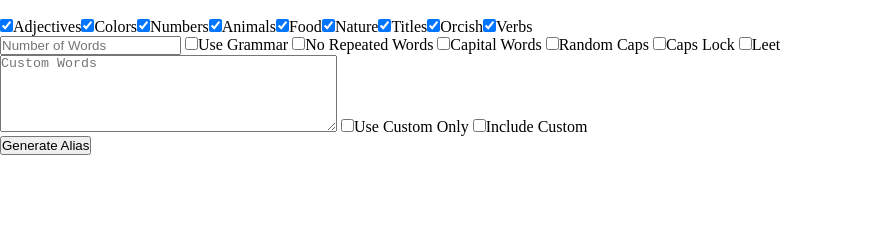
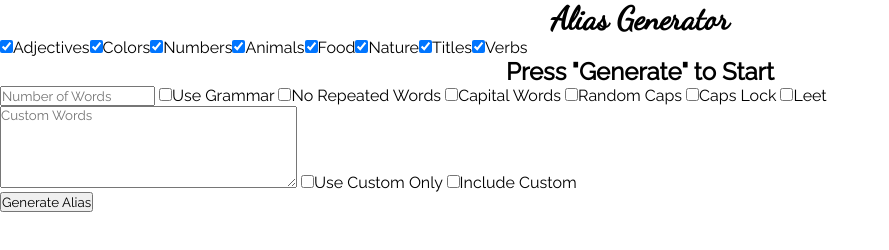
Before and after one commit to mdawsondev/AliasGenerator, a plain HTML site: page index.html in a window 1280 px wide. Shown: the whole page, without its empty margins (0-889 px from the left). Drawn offline with Linux system fonts and the light colour scheme.

Commit message:
Remove orcish and add minor style

```diff
--- a/data/orcish.txt
+++ /dev/null
@@ -1,10 +0,0 @@
-lok
-mak
-nog
-sig
-fas
-char
-gon
-bo
-po
-har
--- a/index.html
+++ b/index.html
@@ -2,13 +2,17 @@
 <html>
 	<head>
 		<title>Alias Generator</title>
-		<link rel="stylesheet" href="style.css">
+		<link href="style.css" rel="stylesheet">
+		<link href="https://fonts.googleapis.com/css?family=Dancing+Script|Raleway" rel="stylesheet">
 	</head>
 	<script type="text/javascript" src="scripts/generator.js"></script>
 	<body>
+		<header>
+			<h1>Alias Generator</h1>
+		</header>
 		<div>
-			<p id="alias" contenteditable="true"></p>
 			<div id="selections"><!--Dynamic--></div>
+			<h2 id="alias" contenteditable="true">Press "Generate" to Start</h2>
 			<div id="options">
 				<input id="count" type="text" placeholder="Number of Words">
 				<input id="grammar" type="checkbox"><label for="grammar">Use Grammar</label>
--- a/scripts/generator.js
+++ b/scripts/generator.js
@@ -1,4 +1,4 @@
-/*Ideas: L337, x_HXC_x, Verbs?
+/*Ideas: x_HXC_x?
   Needs modular conversion, see example below:
   function capitalizeFirstLetter(string) {
     return string.charAt(0).toUpperCase() + string.slice(1);
@@ -8,8 +8,7 @@ var nrmlAdjs = ["normal", "adjective", ["adjectives", "colors", "numbers"]],
 nrmlNouns = ["normal", "noun", ["animals", "food", "nature"]],
 nrmlTtl = ["normal", "title", ["titles"]],
 verbs = ["normal", "verb", ["verbs"]],
-fntsyNouns = ["fantasy", "noun", ["orcish"]],
-categories = [nrmlAdjs, nrmlNouns, nrmlTtl, fntsyNouns, verbs],
+categories = [nrmlAdjs, nrmlNouns, nrmlTtl, verbs],
 data = [];
 
 class Category {
--- a/style.scss
+++ b/style.scss
@@ -1,8 +1,16 @@
 * {
 	margin: 0;
 	padding: 0;
+	font-family: 'Raleway', sans-serif;
 }
 
-textarea {
-	style: block;
+#alias {
+	display: flex;
+	justify-content: center;
 }
+
+header h1 {
+	display: flex;
+	justify-content: center;
+	font-family: 'Dancing Script', cursive;
+}
```
Also changed, not shown: style.css.
